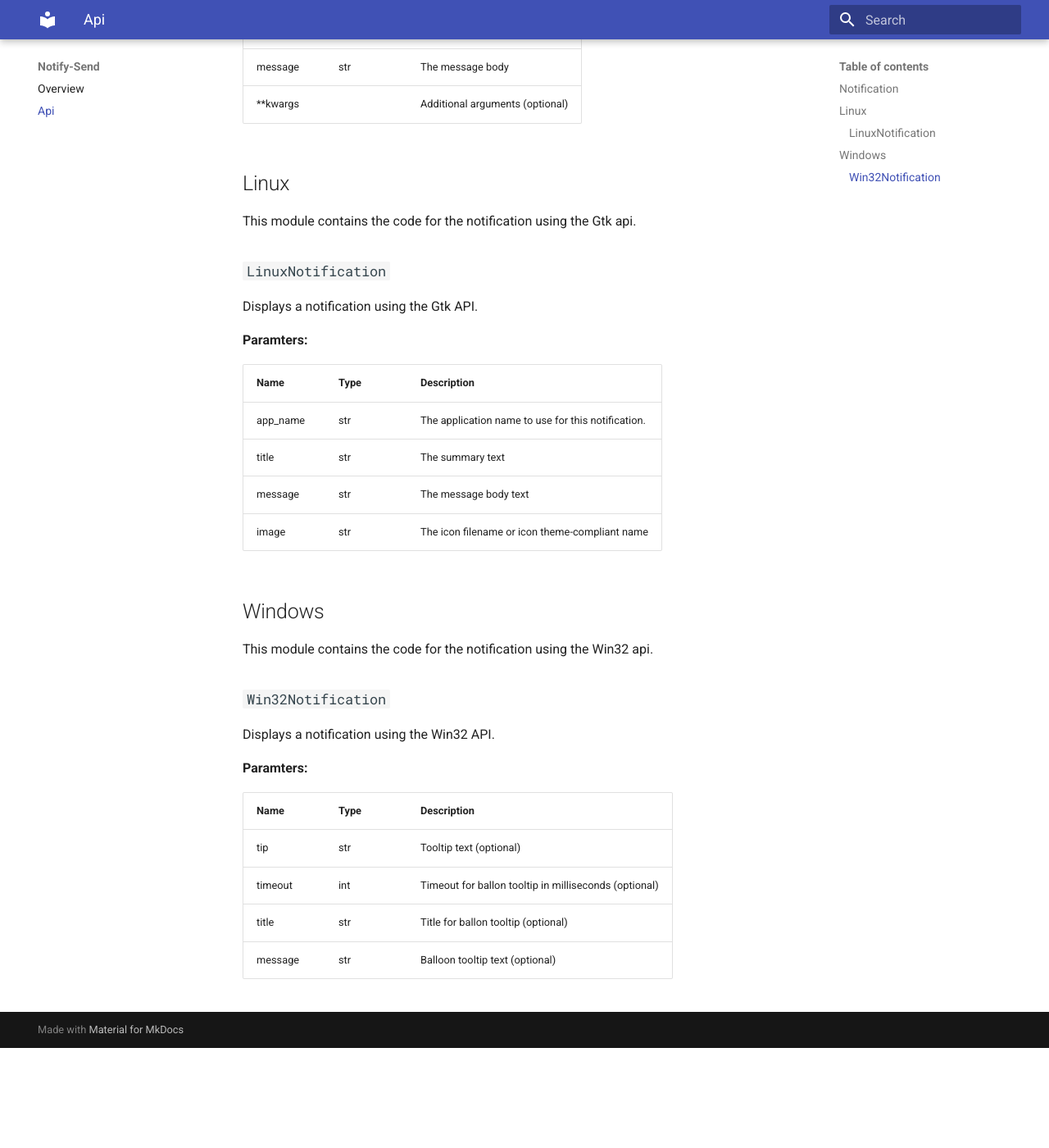
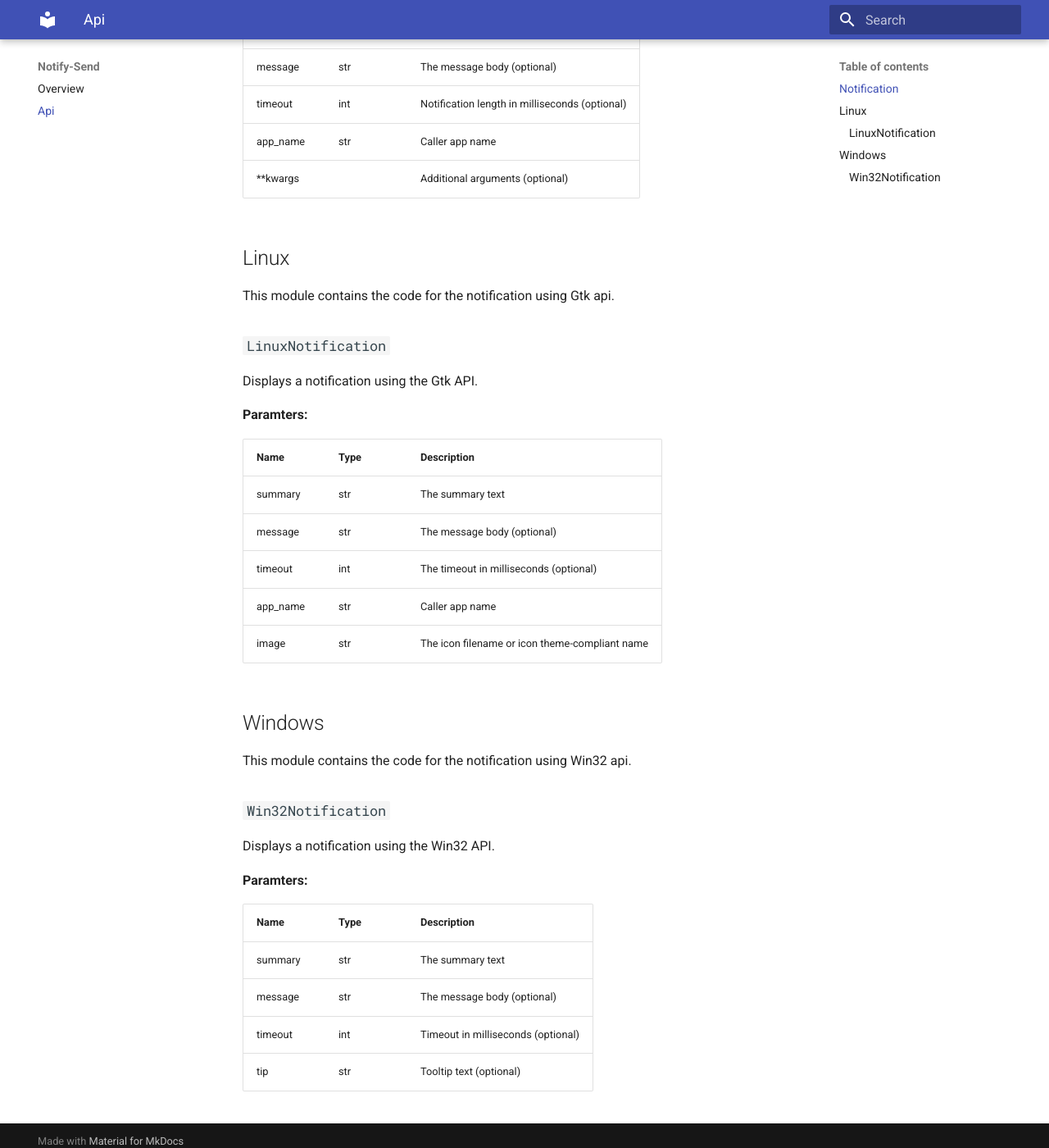
Before and after one commit to andreztz/notify-send, an MkDocs documentation site: the page built from docs/api.md, in a window 1280 px wide and 1400 px high, scrolled down 346 px. Shown: the whole window at 82% size. Built offline with MkDocs 1.6.1 and Material for MkDocs 9.7.7, drawn with Linux system fonts in a browser that asks for light colours; before the commit the page ends 1624 px from its top, so only the background shows below that; some of the changed text lies outside the part shown.

Commit message:
Update documentation

```diff
--- a/docs/api.md
+++ b/docs/api.md
@@ -1,38 +1,44 @@
+## `Notification`
 
-## `Notification`
 
 Displays a notification.
 
-
 **Paramters:**
 
-| Name     | type | description                                                  |
+| Name     | Type | Description                                                  |
 | ---------|------|--------------------------------------------------------------|
-| title    | str  | The summary text (optional).                                 |
-| message  | str  | The message body                                             |
+| summary  | str  | The summary text                                             |
+| message  | str  | The message body (optional)                                  |
+| timeout  | int  | Notification length in milliseconds (optional)               |
+| app_name | str  | Caller app name                                              |
 |\*\*kwargs|      | Additional arguments (optional)                              |
+
 
 ## Linux
 
-This module contains the code for the notification using the Gtk api.
+This module contains the code for the notification using Gtk api.
+
 
 ### `LinuxNotification`
+
 
 Displays a notification using the Gtk API.
 
 **Paramters:**
 
-| Name     |  Type     | Description                                           |
-| ---------|-----------|------------------------                               |
-| app_name | str       | The application name to use for this notification.    |
-| title    | str       | The summary text                                      |
-| message  | str       | The message body text                                 |
-| image    | str       | The icon filename or icon theme-compliant name        |
+| Name     |  Type     | Description                                    |
+| ---------|-----------|------------------------------------------------|
+| summary  | str       | The summary text                               |
+| message  | str       | The message body (optional)                    |
+| timeout  | int       | The timeout in milliseconds (optional)         |
+| app_name | str       | Caller app name                                |
+| image    | str       | The icon filename or icon theme-compliant name |
 
 
 ## Windows
 
-This module contains the code for the notification using the Win32 api.
+
+This module contains the code for the notification using Win32 api.
 
 
 ### `Win32Notification`
@@ -44,7 +50,7 @@ Displays a notification using the Win32 API.
 
 | Name     |  Type     | Description                                           |
 | ---------|-----------|-------------------------------------------------------|
+| summary  | str       | The summary text                                      |
+| message  | str       | The message body (optional)                           |
+| timeout  | int       | Timeout in milliseconds (optional)                    |
 | tip      | str       | Tooltip text (optional)                               |
-| timeout  | int       | Timeout for ballon tooltip in milliseconds (optional) |
-| title    | str       | Title for ballon tooltip (optional)                   |
-| message  | str       | Balloon tooltip text (optional)                       |
--- a/mkdocs.yml
+++ b/mkdocs.yml
@@ -1,7 +1,7 @@
 site_name: Notify-Send
 
 theme:
-  name: "material"
+  name: material
 
 plugins:
   - search
```
Also changed, not shown: README.md (+6 -10 lines), docs/index.md (+18 -4 lines).
